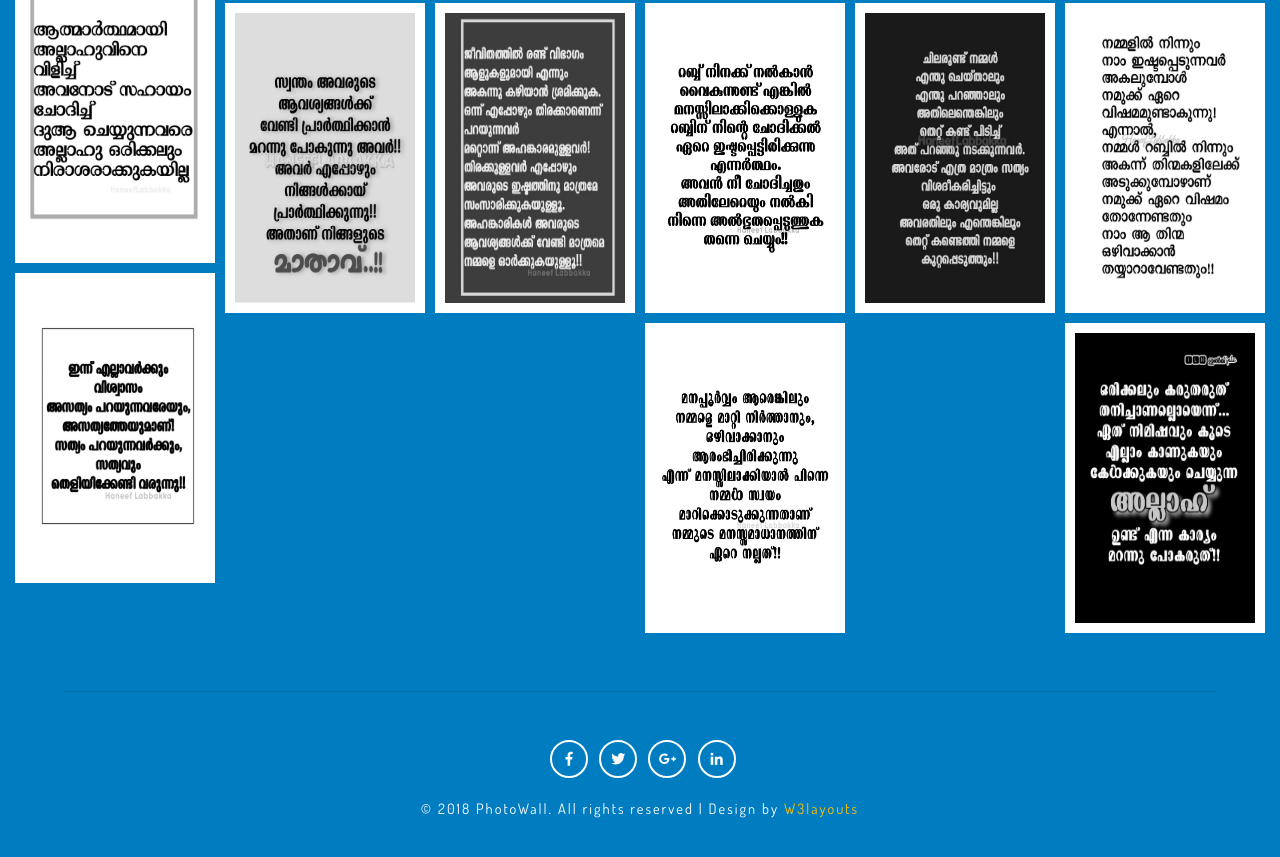
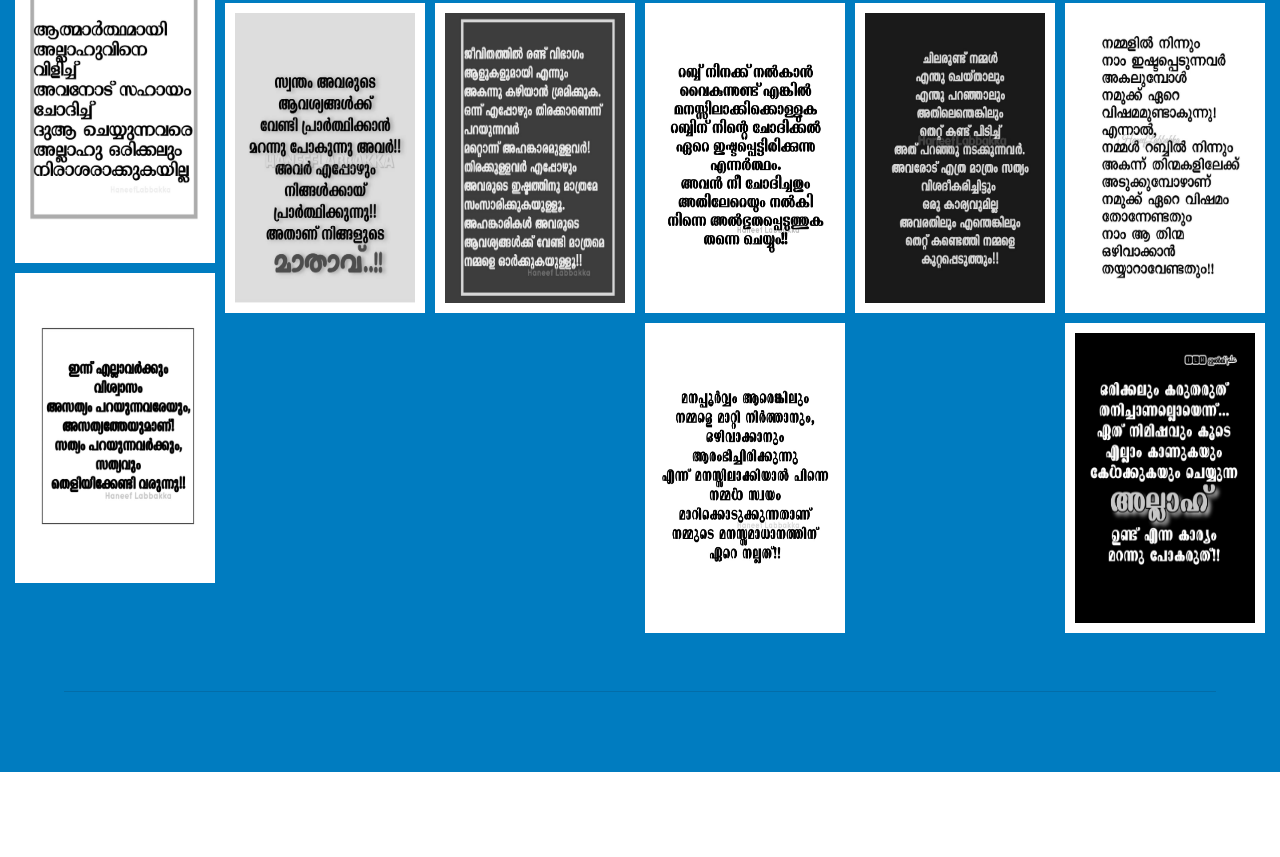
Before and after one commit to muhammedjavadksd/jaad, a plain HTML site: page videos/web/video.html.html in a window 1280 px wide. Shown: the part 826-1683 px from the top of the page. After the commit the page ends 1598 px from the top, so only its background shows below. Drawn offline with Linux system fonts and the light colour scheme.

Commit message:
Update video.html.html

```diff
--- a/videos/web/video.html.html
+++ b/videos/web/video.html.html
@@ -261,13 +261,13 @@ License URL: http://creativecommons.org/licenses/by/3.0/
         <!--/footer-->
         <footer class="mt-lg-5 mt-3">
              <div class="social_media_w3layouts text-center">
-           <ul class="social-icons justify-content-center mt-md-5 mt-3">
+           <!--<ul class="social-icons justify-content-center mt-md-5 mt-3">
                                 <li class="mr-1"><a href="#"><span class="fab fa-facebook-f"></span></a></li>
                                 <li class="mx-1"><a href="#"><span class="fab fa-twitter"></span></a></li>
                                 <li class="mx-1"><a href="#"><span class="fab fa-google-plus-g"></span></a></li>
                                 <li class="mx-1"><a href="#"><span class="fab fa-linkedin-in"></span></a></li>
                             </ul>
-            <p class="copy-right-w3ls my-3">© 2018 PhotoWall. All rights reserved | Design by <a href="http://w3layouts.com">W3layouts</a></p>
+            <p class="copy-right-w3ls my-3">© 2018 PhotoWall. All rights reserved | Design by <a href="http://w3layouts.com">W3layouts</a></p>-->
         </div>
         </footer>
     </section>
```
